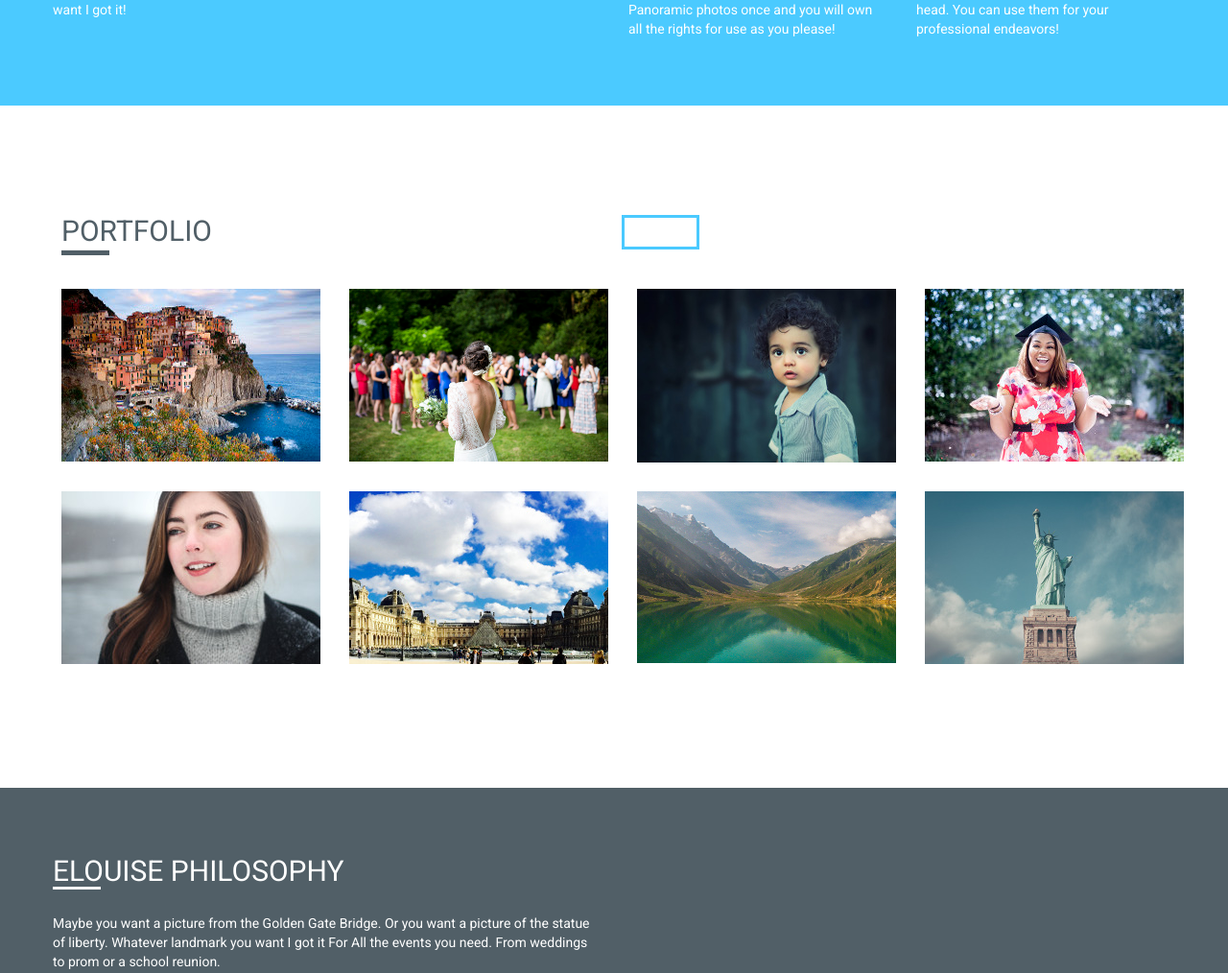
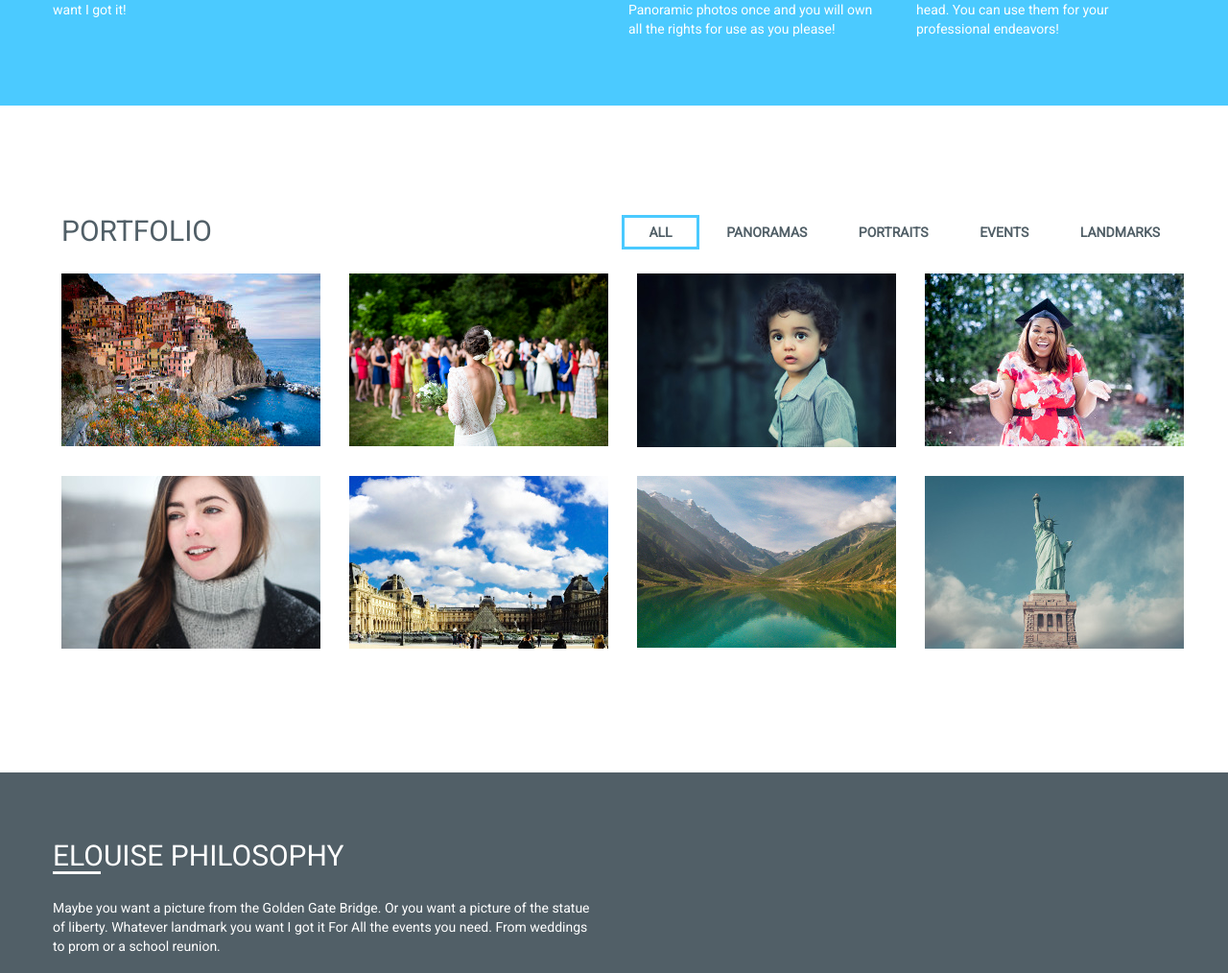
Before and after one commit to jeankvd/First-Portfolio, a PHP site: page /Elouise/index.html in a window 1280 px wide. Shown: the part 1023-2037 px from the top of the page at 96% size. Run offline with PHP 8.4, Linux system fonts and the light colour scheme; some libraries are stand-ins or nearby versions; grey boxes are pictures that could not be loaded.

Commit message:
"Added styles for .portfolio li.active"

```diff
--- a/Elouise/css/style.css
+++ b/Elouise/css/style.css
@@ -142,9 +142,12 @@ font-size: 4em;
 	margin-right: 0px;
 	padding: 5px 25px;
 	text-align: center;
-	color: #515f67;
 	text-transform: uppercase;
 	font-weight: 600;
+}
+
+.portfolio li a {
+	color: #515f67;
 }
 
 li.active, a.active{
--- a/Elouise/index.html
+++ b/Elouise/index.html
@@ -91,7 +91,6 @@
         <li><a href="event">Events</a></li>
         <li><a href="landmark">Landmarks</a></li>
       </ul>
-      <hr>
         <div class="row"> <!--2 rows of images, begin row 1-->
           <div class="col-sm-3 col-xs-6">
             <a href="img/portfolio/all/1.jpeg"><img src="img/portfolio/all/1t.jpeg" class="img-fluid portfolio-img" alt="portfolio example">
--- a/Elouise/js/app.js
+++ b/Elouise/js/app.js
@@ -14,7 +14,7 @@ $(".portfolio ul a").click( function(evt) { //click event to change imgs thumbna
 	var request = $(this).attr("href");
 
 	$(".portfolio li").removeClass("active");
-	$(this).children("li").addClass("active");
+	$(this).parent("li").addClass("active");
 
 	$(".portfolio-img").each(function(i, img){ //loop to change src of img
 		img = $(img); //convert the object into jQuery object
```
